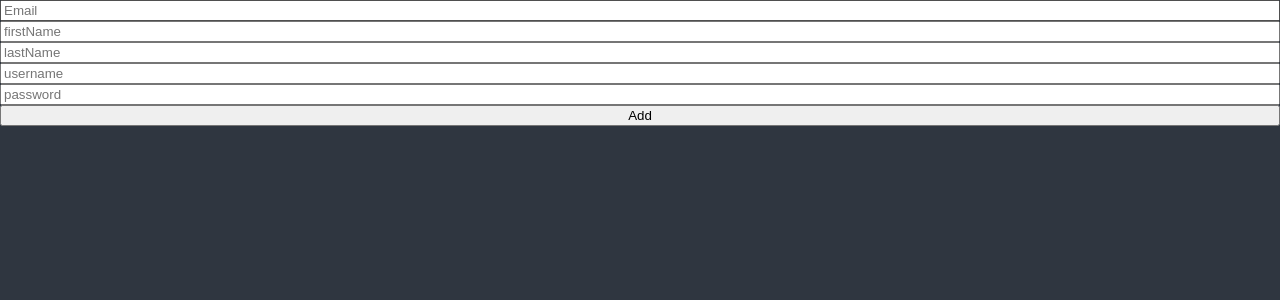
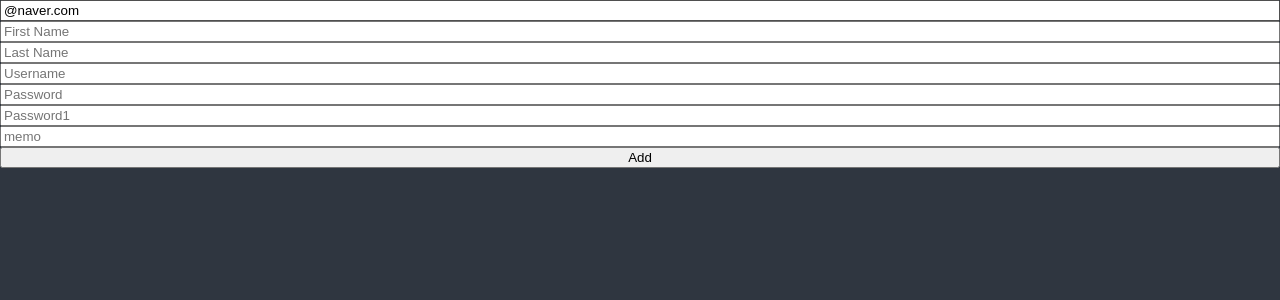
Before and after one commit to taewan625/react-masterclass, a React (Create React App) app: page / in a window 1280 px wide. Shown: the top 300 px of the page. Built offline with nearby package versions, Linux system fonts and the light colour scheme.

Commit message:
#6.8 Form Error

```diff
--- a/src/TodoList.tsx
+++ b/src/TodoList.tsx
@@ -1,4 +1,14 @@
 import { useForm } from "react-hook-form";
+
+interface IForm {
+  email: string;
+  firstName: string;
+  lastName: string;
+  username: string;
+  password: string;
+  password1: string;
+  memo?: string; //비필수 일 경우
+}
 
 function ToDoList() {
   /*
@@ -20,12 +30,19 @@
 
   //register: onChange, value 세팅할 필요 없음
   //watch: 값의 변화를 보는 함수
-  const { register, handleSubmit, formState } = useForm();
+  const {
+    register,
+    handleSubmit,
+    formState: { errors },
+  } = useForm<IForm>({
+    defaultValues: {
+      email: "@naver.com",
+    },
+  });
+
   const onValid = (data: any) => {
     console.log(data);
   };
-
-  console.log(formState.errors);
 
   return (
     <div>
@@ -35,30 +52,56 @@
         onSubmit={handleSubmit(onValid)}
       >
         <input
-          {...register("Email", { required: "isRequired" })}
+          {...register("email", {
+            required: "Email is required",
+            pattern: {
+              value: /^[A-Za-z0-9._%+-]+@naver.com$/,
+              message: "Only naver.com emails allowed",
+            },
+          })}
           placeholder="Email"
         />
+        <span>{errors?.email?.message}</span>
+
         <input
-          {...register("firstName", {
-            required: true,
-            minLength: { value: 10, message: "short over 10" },
+          {...register("firstName", { required: "write here" })}
+          placeholder="First Name"
+        />
+        <span>{errors?.firstName?.message}</span>
+
+        <input
+          {...register("lastName", { required: "write here" })}
+          placeholder="Last Name"
+        />
+        <span>{errors?.lastName?.message}</span>
+
+        <input
+          {...register("username", { required: "write here", minLength: 10 })}
+          placeholder="Username"
+        />
+        <span>{errors?.username?.message}</span>
+
+        <input
+          {...register("password", { required: "write here", minLength: 5 })}
+          placeholder="Password"
+        />
+        <span>{errors?.password?.message}</span>
+
+        <input
+          {...register("password1", {
+            required: "Password is required",
+            minLength: {
+              value: 5,
+              message: "Your password is too short.",
+            },
           })}
-          placeholder="firstName"
+          placeholder="Password1"
         />
-        <input
-          {...register("lastName", { required: true, minLength: 5 })}
-          placeholder="lastName"
-        />
-        <input
-          {...register("username", { required: true })}
-          placeholder="username"
-        />
-        <input
-          {...register("password", { required: true })}
-          placeholder="password"
-        />
+        <span>{errors?.password1?.message}</span>
 
-        <button type="submit">Add</button>
+        <input {...register("memo")} placeholder="memo" />
+
+        <button>Add</button>
       </form>
     </div>
   );
```
